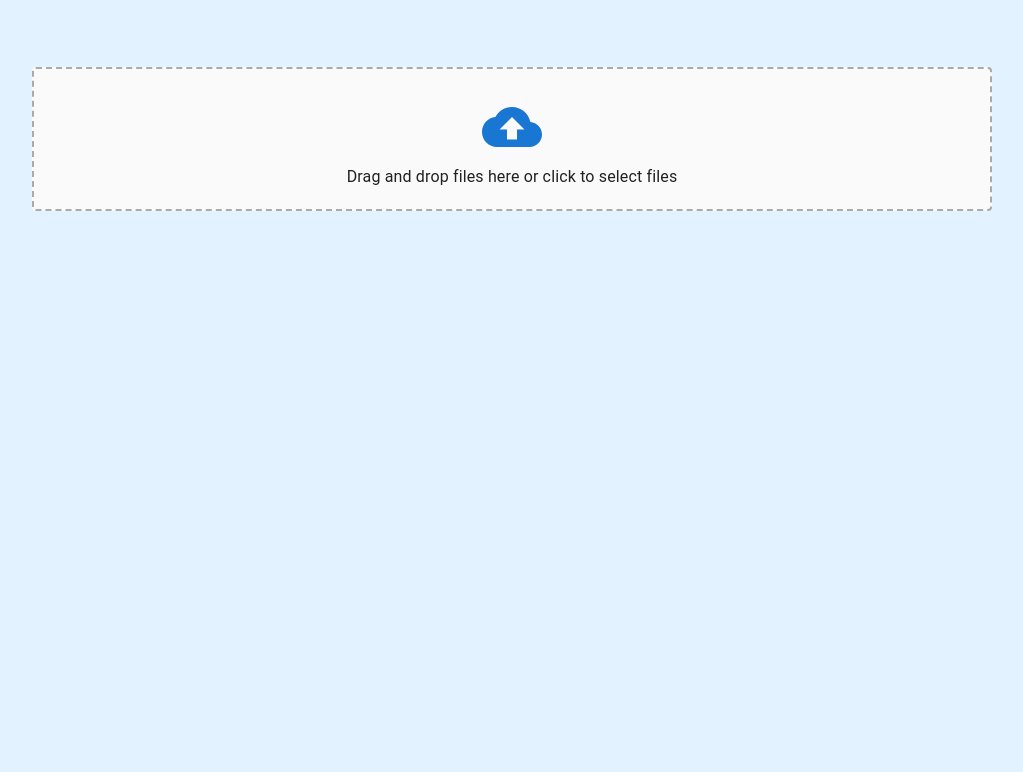
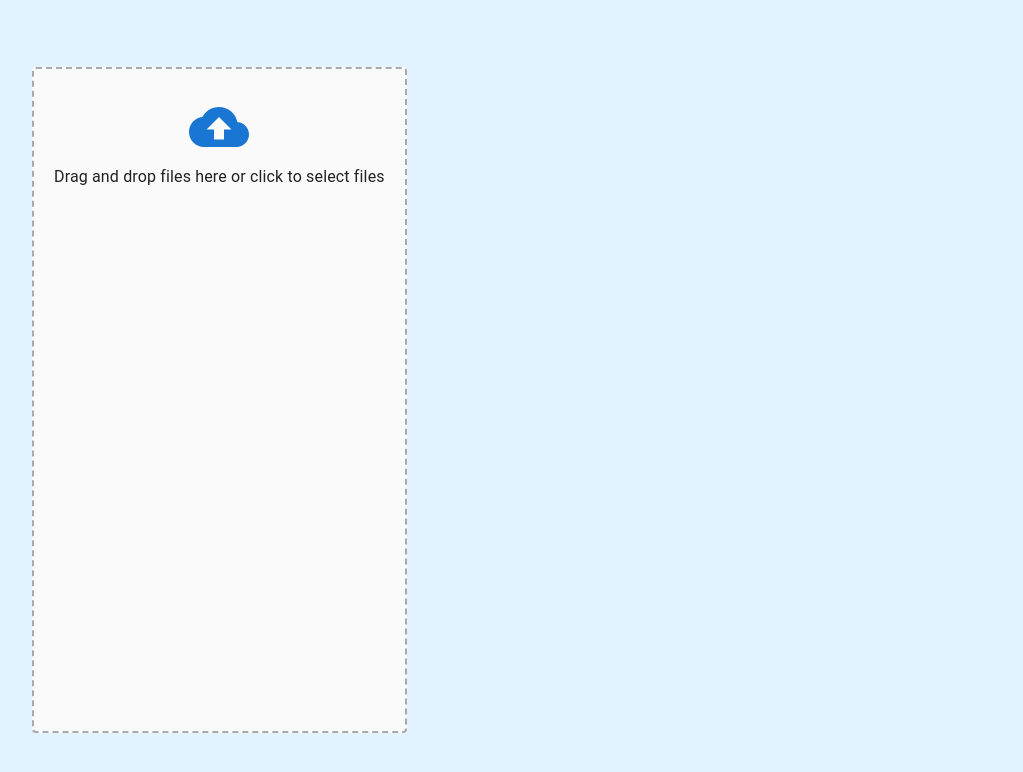
Before and after one commit to TheMrSheldon/rag-stuff, a React (Create React App) app: page / in a window 1280 px wide. Shown: the top 772 px of the page, without its empty margins (128-1151 px from the left). Built offline with nearby package versions, Linux system fonts and the light colour scheme.

Commit message:
drag and drop new files without reloading

```diff
--- a/src/components/fileupload.jsx
+++ b/src/components/fileupload.jsx
@@ -7,17 +7,20 @@ function DragDropFileUpload({ onFileUpload }) {
 
   const handleDragOver = useCallback((event) => {
     event.preventDefault();
+    event.stopPropagation();
     setDragOver(true);
   }, []);
 
   const handleDragLeave = useCallback((event) => {
     event.preventDefault();
+    event.stopPropagation();
     setDragOver(false);
   }, []);
 
   const handleDrop = useCallback(
     (event) => {
       event.preventDefault();
+      event.stopPropagation();
       setDragOver(false);
       if (event.dataTransfer.files && event.dataTransfer.files[0]) {
         onFileUpload(event.dataTransfer.files[0]);
--- /dev/null
+++ b/src/components/uploadbox.tsx
@@ -0,0 +1,50 @@
+import React, { useCallback, useState } from 'react';
+
+import Box, {BoxProps} from '@mui/material/Box';
+
+interface UploadBoxProps extends BoxProps {
+  onFileUpload: (file: File) => void;
+}
+
+const UploadBox: React.FC<UploadBoxProps> = (props: UploadBoxProps) => {
+  const { onFileUpload, ...boxProps } = props;
+  const [dragOver, setDragOver] = useState(false);
+
+  const handleDragOver = useCallback((event: React.DragEvent<HTMLDivElement>) => {
+    event.preventDefault();
+    event.stopPropagation();
+    setDragOver(true);
+  }, []);
+
+  const handleDragLeave = useCallback((event: React.DragEvent<HTMLDivElement>) => {
+    event.preventDefault();
+    event.stopPropagation();
+    setDragOver(false);
+  }, []);
+
+  const handleDrop = useCallback(
+    (event: React.DragEvent<HTMLDivElement>) => {
+      event.preventDefault();
+      event.stopPropagation();
+      setDragOver(false);
+      if (event.dataTransfer.files && event.dataTransfer.files[0]) {
+        onFileUpload(event.dataTransfer.files[0]);
+      }
+    },
+    [onFileUpload]
+  );
+
+  return (
+    <Box
+      onDragOver={handleDragOver}
+      onDragLeave={handleDragLeave}
+      onDrop={handleDrop}
+      style={{
+        background: dragOver ? '#3334' : '#0000',
+      }}
+      {...boxProps}
+    />
+  );
+}
+
+export default UploadBox;
--- a/src/features/analysisview/view.tsx
+++ b/src/features/analysisview/view.tsx
@@ -4,6 +4,8 @@ import { useState } from "react";
 import AnswerField from "../../components/answerfield";
 import TimeControls from "../../components/timecontrols";
 import ReferenceBox from "../../components/referencebox";
+import UploadBox from "../../components/uploadbox";
+import { AccessTime, CalendarMonth } from "@mui/icons-material";
 
 function fromJSONL(text: string): Snapshot[] {
     return text.split("\n").filter(Boolean).map((text) => JSON.parse(text))
@@ -25,17 +27,20 @@ const PopulatedView: React.FC<{ data: Snapshot[] }> = (props) => {
 
     const topic = referenceData ? referenceData.find((obj: any) => obj.query.id === curData.data.topicid) : null
 
-    return <Box display="flex" flexDirection="column" gap="10pt" maxHeight="97vh" flexWrap="nowrap">
+    return <Box display="flex" flexDirection="column" gap="10pt" maxHeight="97vh" flexWrap="nowrap" flexGrow={1}>
         <Typography variant="h6">{curData.data.topic}</Typography>
         <Box display="flex" flexDirection="row" gap="10pt" flexWrap="nowrap" flexGrow={1} sx={{ overflowY: "auto" }}>
             <Box display="flex" flexDirection="column" gap="10pt" flexWrap="nowrap" flexGrow={1}>
                 <Paper sx={{ flexGrow: 1 }}>
                     <AnswerField answer={curData.data.answer} raw_text={curData.data.raw_text} />
                 </Paper>
-                <Box display="flex" flexDirection="row">
+                <Box display="flex" flexDirection="row" alignItems="center">
                     <Typography>Version: {curData.data.version}</Typography>
                     <Box sx={{ flexGrow: 1 }} />
-                    <Typography>{startDate.toLocaleString()} &mdash; {endDate.toLocaleString()}</Typography>
+                    <Typography fontSize="9pt" display="flex" flexDirection="column">
+                        <Box><CalendarMonth sx={{fontSize: "10pt"}}/> {startDate.toLocaleDateString()}</Box>
+                        <Box><AccessTime sx={{fontSize: "10pt"}}/>{startDate.toLocaleTimeString()} &mdash; {endDate.toLocaleTimeString()}</Box>
+                    </Typography>
                 </Box>
                 <Paper>
                     <TimeControls data={props.data} value={timestamp} onChange={setTimestamp} playing={playing} setPlaying={setPlaying} playbackSpeed={playbackSpeed} setPlaybackSpeed={setPlaybackSpeed} />
@@ -59,10 +64,15 @@ export const AnalysisView: React.FC<{}> = () => {
     const [data, setData] = useState<Snapshot[] | null>(null)
 
     return (
-        <Box maxWidth="1500pt" width="75%" minWidth="500pt" margin="auto" maxHeight="100vh" minHeight="500pt">
+        <UploadBox maxWidth="1500pt" width="75%" minWidth="500pt" margin="auto" maxHeight="100vh" minHeight="500pt" display="flex" onFileUpload={(file: File) => {
+            file.text().then(fromJSONL).then(setData)
+        }}>
+            {/*<HiddenUpload onFileUpload={(file: File) => {
+                file.text().then(fromJSONL).then(setData)
+            }}/>*/}
             {(data === null) ? <DragDropFileUpload onFileUpload={(file: File) => {
                 file.text().then(fromJSONL).then(setData)
             }}></DragDropFileUpload> : <PopulatedView data={data}></PopulatedView>}
-        </Box>
+        </UploadBox>
     )
 }
```
